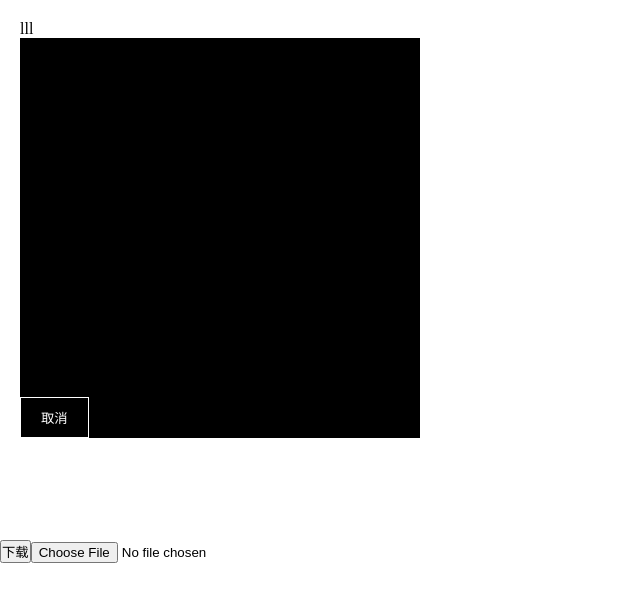
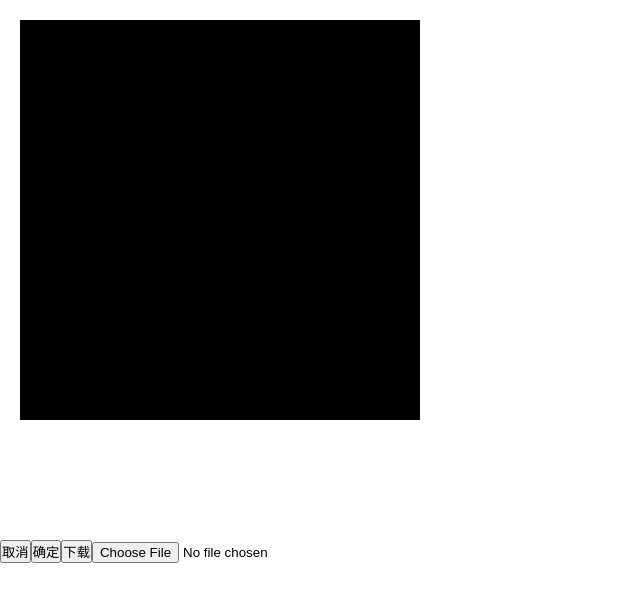
Before and after one commit to sun0317tao/vue-crpp, a Vue app: page / in a window 1280 px wide. Shown: the top 602 px of the page, without its empty margins (0-640 px from the left). Built offline with nearby package versions, Linux system fonts and the light colour scheme.

Commit message:
取消画布下方的确认和取消按钮，改为使用ref调用的钩子函数，clearCanvas（）方法清除画布；confirmImage(confirm)方法返回promise得到文件对象

```diff
--- a/src/App.vue
+++ b/src/App.vue
@@ -10,16 +10,17 @@
     @confirmCropp="confirmCropp"
   /> -->
   <div class="dialog">
-    lll
     <Cropp
+      ref="croppRef"
       croppfourthColor="red"
       :croppwidth="400"
       :fileOrUrl="fileval"
       :backGroundColor="true"
       @moveupCropp="moveupCropp"
-      @confirmCropp="confirmCropp"
     />
   </div>
+  <button @click="cancenEvent">取消</button>
+  <button @click="confirmEvent">确定</button>
 
   <button @click="confirmImage">下载</button>
   <input type="file" @change="uploadEvent" />
@@ -29,17 +30,22 @@
 import Cropp from "./components/croppicture/index.vue";
 import { computed, ref } from "vue";
 
-const fileval = ref('');
+const fileval = ref("");
 const uploadEvent = (file: any) => {
   fileval.value = file.target.files[0];
 };
 
+const croppRef = ref()
+
 const moveupCropp = (even) => {
   console.log(even);
 };
-const confirmCropp = (even) => {
-  console.log(even);
+const cancenEvent = (even) => {
+  croppRef.value.clearCanvas()
 };
+const confirmEvent = async () => {
+  console.log(await croppRef.value.confirmImage('confirm'));
+}
 </script>
 
 <style scoped>
--- a/src/components/croppicture/index.vue
+++ b/src/components/croppicture/index.vue
@@ -53,14 +53,14 @@
       <div class="left_top" @mousedown="leftTopmousedown"></div>
       <div class="left_bottom" @mousedown="leftBottommousedown"></div>
     </div>
-    <button
+    <!-- <button
       v-show="isCropp"
       class="cropp_button"
       @click="confirmImage('confirm')"
     >
       确定
     </button>
-    <button class="cropp_button_cancel" @click="cancel">取消</button>
+    <button class="cropp_button_cancel" @click="cancel">取消</button> -->
   </div>
 </template>
 
@@ -632,6 +632,7 @@ export default {
     },
     // 裁剪完成生成图片
     confirmImage(type) {
+      return new Promise((reslove, reject) => {
         let downCanvas = document.createElement("canvas");
         let downCtx = downCanvas.getContext("2d");
         const cvs = this.$refs["cvsRef"];
@@ -662,16 +663,15 @@ export default {
               Math.random().toString().slice(2) + ".png",
               { type: "image/png" }
             );
-          this.$emit("confirmCropp", file);
+            downCanvas.remove();
+            reslove(file)
           });
         } else {
           this.$emit("moveupCropp", downCanvas.toDataURL("image/png", 0.6));
         }
-
-      downCanvas.remove();
-      // return (dataUrl = downCanvas.toDataURL());
+      });
     },
-    cancel() {
+    clearCanvas() {
       const cvs = this.$refs["cvsRef"];
       const canvasMask = this.$refs["cvsmaskRef"];
       this.$nextTick(() => {
```
Also changed, not shown: 1 other file (tests, documents, lock files or other folders). Lines whose indentation alone changed are shown as unchanged.
